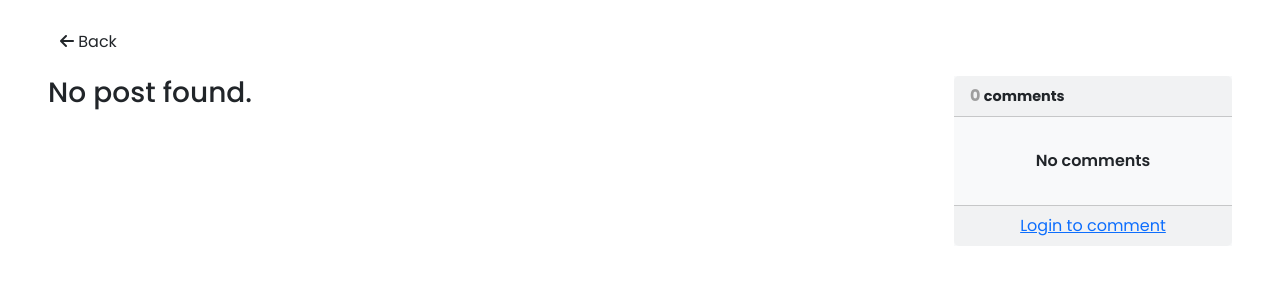
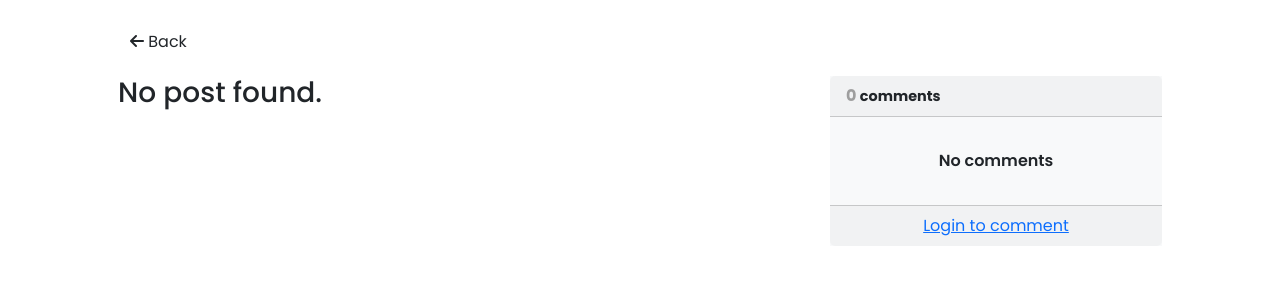
Before and after one commit to fersonull/blog-webapp, a PHP site: page /post.php?pid=1 in a window 1280 px wide. Shown: the part 88-388 px from the top of the page. Run offline with PHP 8.4, Linux system fonts and the light colour scheme; data that the repository does not hold is empty; some libraries are stand-ins or nearby versions.

Commit message:
updated some files

```diff
--- a/app/api/js/login.js
+++ b/app/api/js/login.js
@@ -26,7 +26,7 @@ form.addEventListener('submit', async (e) => {
 
         if (data.status === 'success') {
             swalToast(true , data.message, () => {
-                window.location.href = '/blog/'
+                window.location.href = document.referrer
                 return
             }, 1000)
         }
--- a/index.php
+++ b/index.php
@@ -25,7 +25,7 @@ session_start();
     ?>
 
     <main class="mt-5">
-        <div class="container-fluid px-lg-5">
+        <div class="container px-lg-5">
             <div class="row">
 
                 <!-- Blogs column -->
--- a/post.php
+++ b/post.php
@@ -34,7 +34,7 @@ session_start();
     ?>
 
     <main class="mt-4">
-        <div class="container-fluid px-lg-5">
+        <div class="container px-lg-5">
             <a href="/blog/">
                 <button class="mb-3 btn rounded-0 border-0">
                     <i class="fa fa-arrow-left"></i>
@@ -44,7 +44,7 @@ session_start();
             <div class="row">
 
                 <!-- Blogs column -->
-                <div class="col-lg-9 mb-5">
+                <div class="col-lg-8 mb-5">
 
                     <!-- blog cards -->
                     <div class="row">
@@ -77,12 +77,6 @@ session_start();
                                                 <p class="card-text poppins-regular fs-7 text-start" style="white-space: pre-line;">
                                                     <?= $post['content'] ?>
                                                 </p>
-
-                                                <div class="d-flex gap-2 mt-4 fs-8">
-                                                    <a href="" class="bg-body-secondary px-2 py-1 text-decoration-none text-body opacity-50">
-                                                        <?= $post['tags'] ?>
-                                                    </a>
-                                                </div>
                                             </div>
                                         </div>
                                     </div>
@@ -94,7 +88,7 @@ session_start();
                 </div>
 
                 <!-- Comments -->
-                <div class="col-lg-3 mb-3">
+                <div class="col-lg-4 mb-3">
                     <div class="card rounded-0 border-0 bg-body-tertiary">
                         <div class="card-header fw-bold">
                             <span class="text-gray-100">
@@ -139,7 +133,7 @@ session_start();
                         <div class="card-footer text-center">
                             <?php if (isset($_SESSION['userData'][0]['user_id'])): ?>
                                 <form method="POST" action="<?= $_SERVER['PHP_SELF'] ?>?pid=<?= $post['post_id'] ?>" class="d-flex">
-                                    <textarea name="comm_content" id="comm" rows="1" class="form-control rounded-0 shadow-none flex-grow-1"></textarea>
+                                    <textarea name="comm_content" id="comm" rows="1" class="form-control rounded-0 shadow-none flex-grow-1 fs-7" placeholder="Add comment here..."></textarea>
                                     <button type="submit" name="post_comm" class="btn btn-primary rounded-start-0 flex-grow-1 d-flex align-items-center justify-content-center">
                                         <i class="fas fa-paper-plane text-white"></i>
                                     </button>
```
Also changed, not shown: README.md, app/classes/PostController.php (line endings or trailing spaces).
